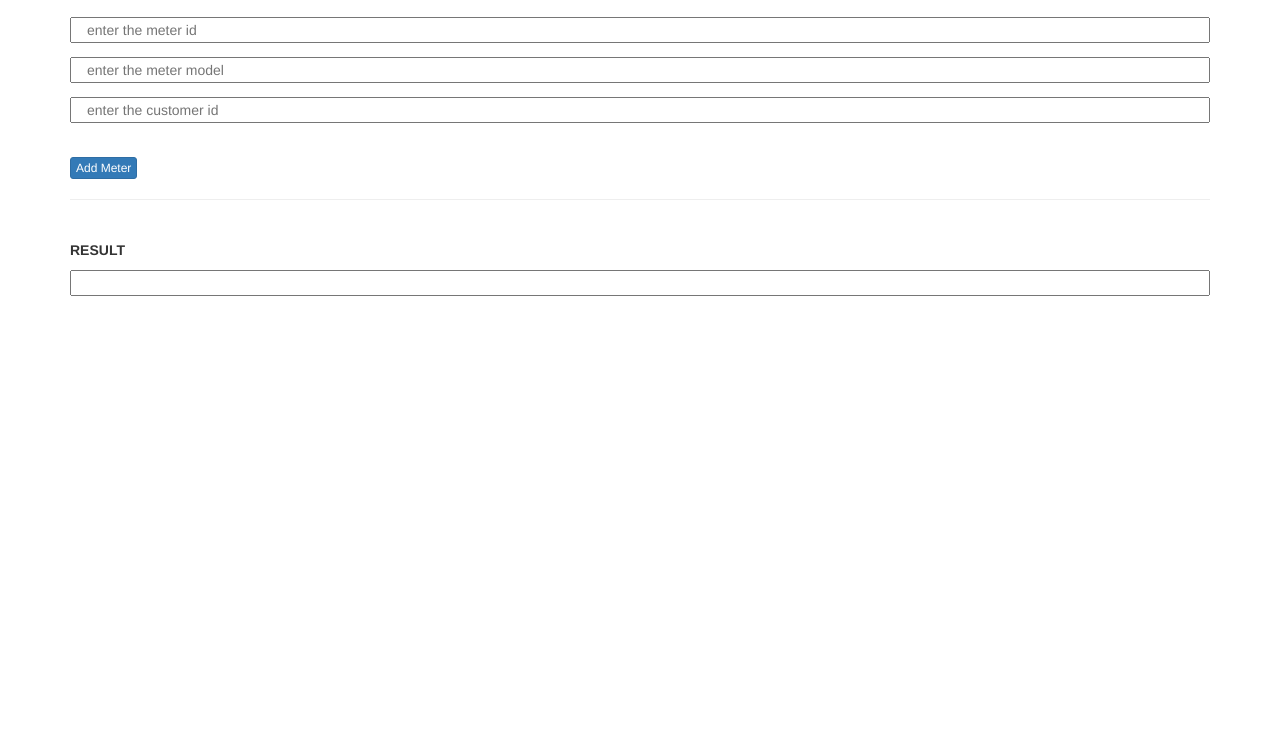
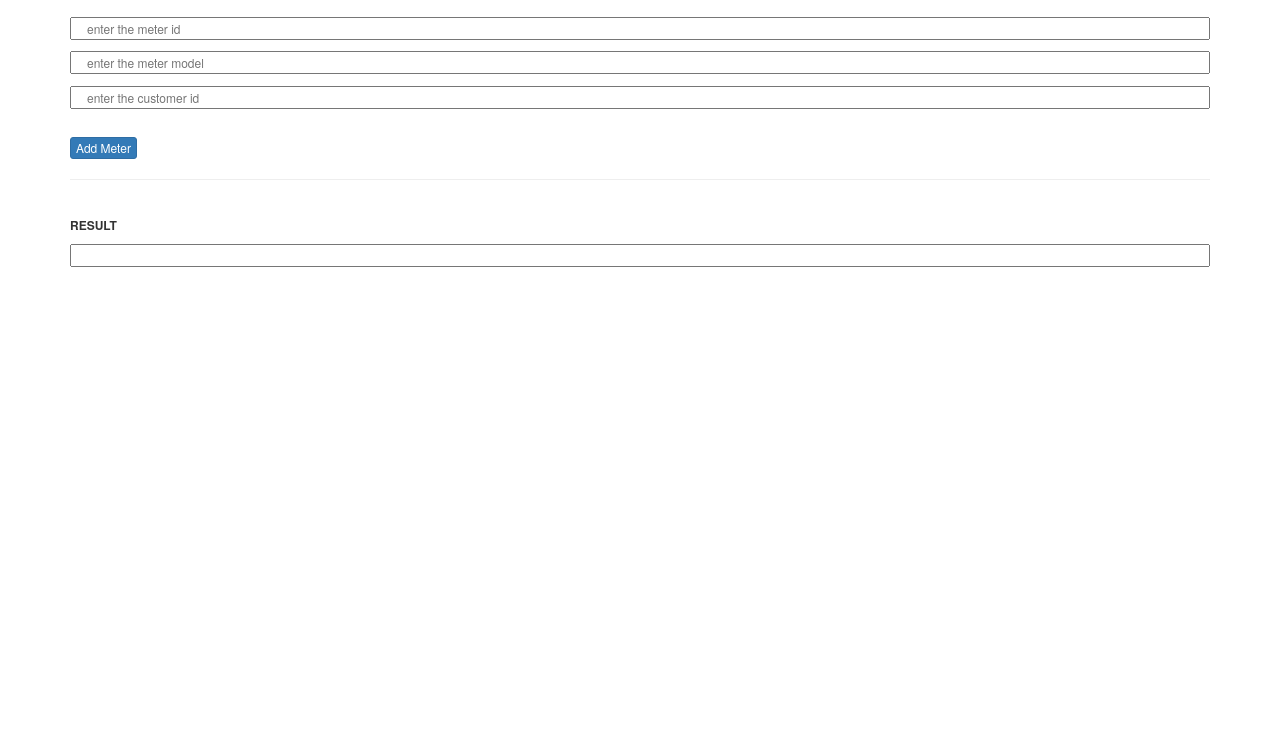
Before and after one commit to lucarv/merg-app, a website: page www/add.html in a window 1280 px wide. Shown: the part 55-800 px from the top of the page. Drawn offline with nearby package versions, Linux system fonts and the light colour scheme.

Commit message:
corrected bad css on some pages

```diff
--- a/www/add.html
+++ b/www/add.html
@@ -5,6 +5,8 @@
     <title>Add Meter</title>
     <meta name="viewport" content="width=device-width, initial-scale=1">
     <link rel="stylesheet" href="https://maxcdn.bootstrapcdn.com/bootstrap/3.3.7/css/bootstrap.min.css">
+    <link rel="stylesheet" href="css/index.css">
+
     <script src="https://ajax.googleapis.com/ajax/libs/jquery/3.2.1/jquery.min.js"></script>
     <script src="https://maxcdn.bootstrapcdn.com/bootstrap/3.3.7/js/bootstrap.min.js"></script>
     <script src="js/index.js"></script>
```
Also changed, not shown: config.xml (+5 -5 lines), www/config.html (+2 -0 lines), www/del.html (+1 -0 lines), www/login.html (+2 -0 lines), www/som.html (+2 -0 lines).
